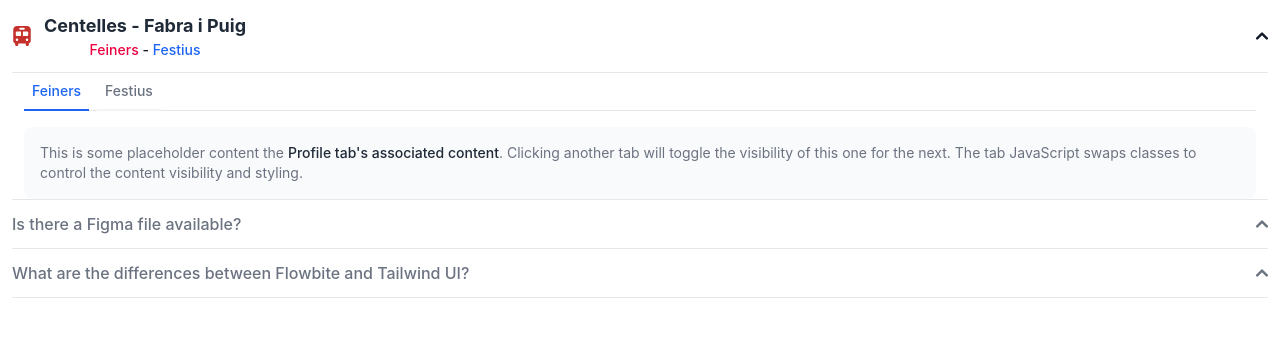
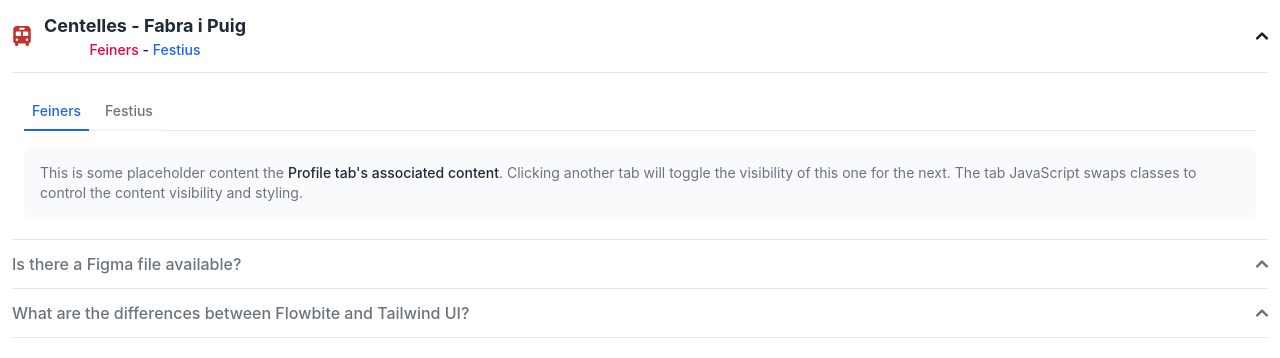
Before and after one commit to Legioinvicta/horaris_bus, a plain HTML site: page Untitled1.html in a window 1280 px wide. Drawn offline with nearby package versions, Linux system fonts and the light colour scheme.

Commit message:
Update Untitled1.html

```diff
--- a/Untitled1.html
+++ b/Untitled1.html
@@ -52,7 +52,7 @@
             </button>
         </h2>
         <div id="accordion-flush-body-1" class="hidden " aria-labelledby="accordion-flush-heading-1">
-            <div class=" border-b border-gray-200">
+            <div class="py-5 border-b border-gray-200">
 
                 <div class="mb-4 mx-3 border-b border-gray-200 dark:border-gray-700">
                     <ul class="flex flex-wrap -mb-px text-sm font-medium text-center" id="default-tab" data-tabs-toggle="#default-tab-content" role="tablist">
```
